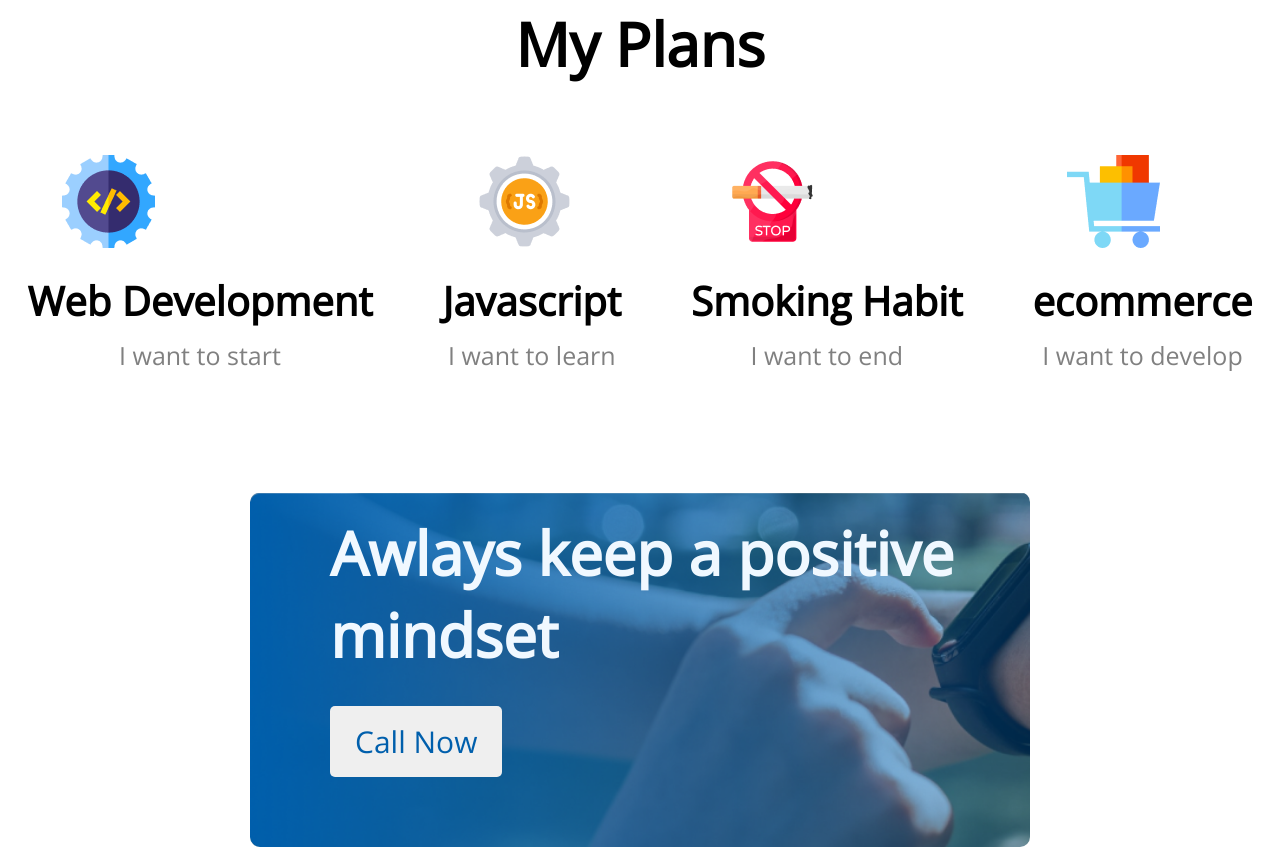
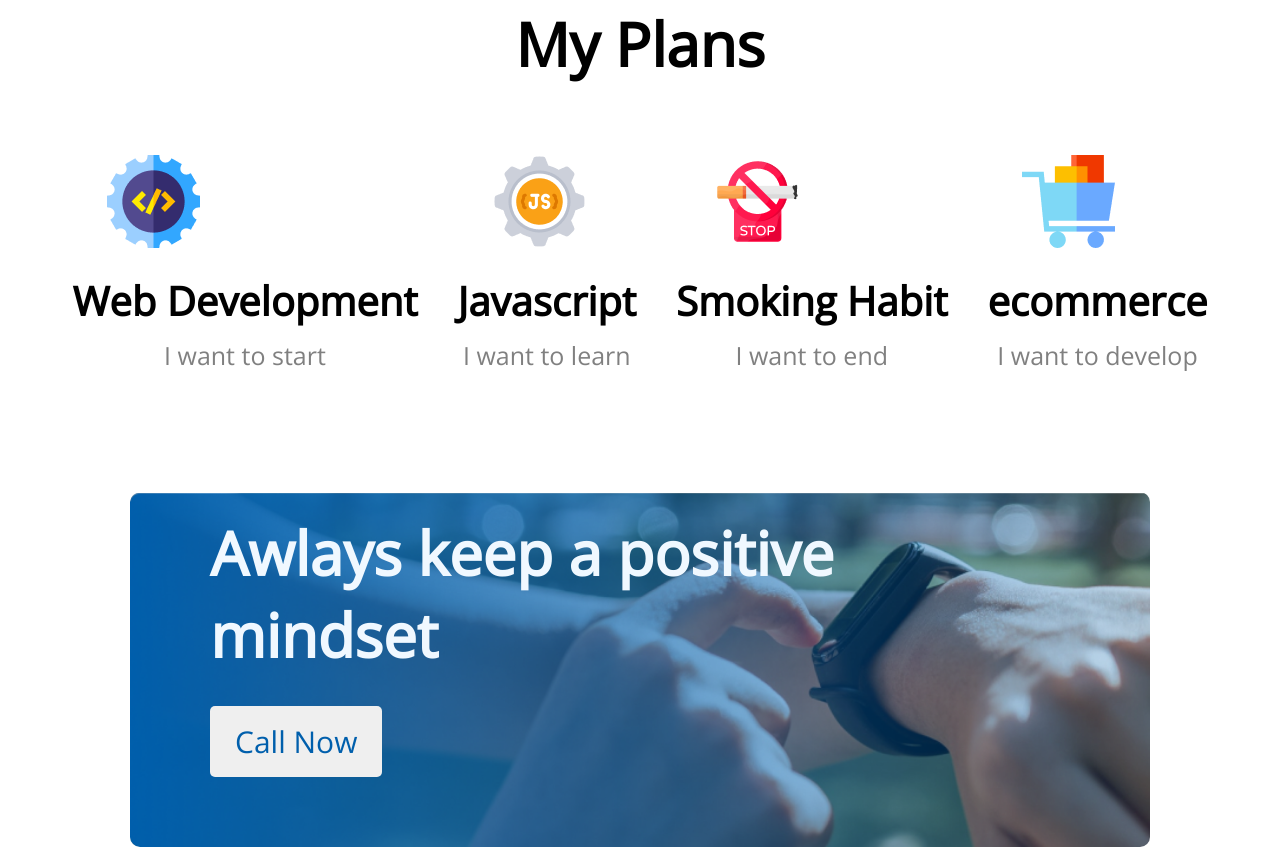
Before and after one commit to IirfanChowdhury/new-year-new-me, a plain HTML site: page index.html in a window 1280 px wide. Shown: the part 1710-2560 px from the top of the page. Drawn offline with nearby package versions, Linux system fonts and the light colour scheme.

Commit message:
updated index

```diff
--- a/styles/new-year.css
+++ b/styles/new-year.css
@@ -71,7 +71,7 @@
 }
 .next-plans-container {
     display: flex;
-    gap: 70px;
+    gap: 40px;
     justify-content: center;
 }
 .next-plans-container .content img {
@@ -88,7 +88,7 @@
     padding-top: 10px;
 }
 .Contact {
-    margin: 120px 250px;
+    margin: 120px 130px;
 
 }
 .img-color {
```
